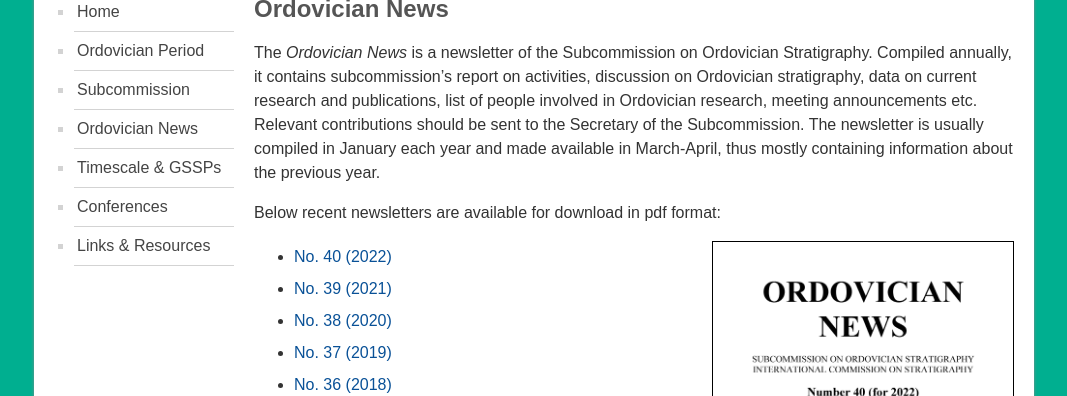
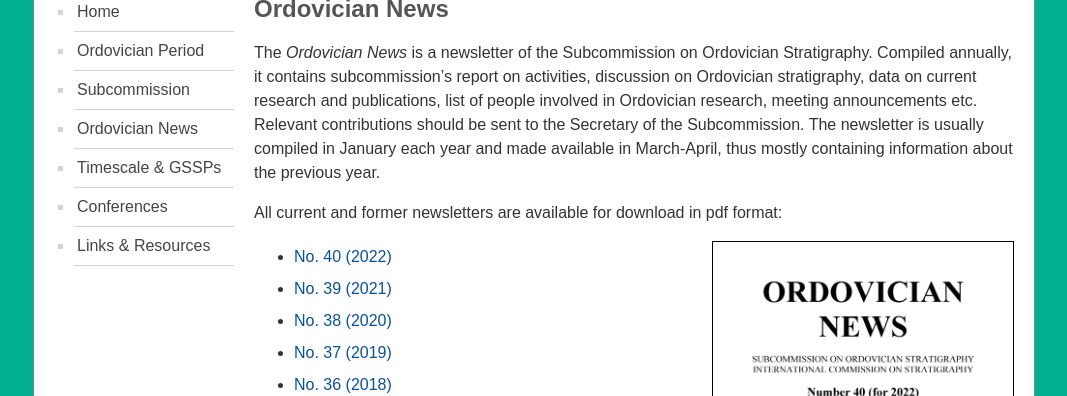
Before and after one commit to whwangChina/subcommission-ordovician, a Jekyll site: the page built from pages/news.md, in a window 1280 px wide. Shown: the part 427-823 px from the top of the page, without its empty margins (106-1173 px from the left). Built offline with Jekyll 4.4.1, drawn with Linux system fonts in a browser that asks for light colours.

Commit message:
Update news.md

```diff
--- a/pages/news.md
+++ b/pages/news.md
@@ -7,7 +7,7 @@ permalink: /news
 
 The *Ordovician News* is a newsletter of the Subcommission on Ordovician Stratigraphy. Compiled annually, it contains subcommission’s report on activities, discussion on Ordovician stratigraphy, data on current research and publications, list of people involved in Ordovician research, meeting announcements etc. Relevant contributions should be sent to the Secretary of the Subcommission. The newsletter is usually compiled in January each year and made available in March-April, thus mostly containing information about the previous year.
 
-Below recent newsletters are available for download in pdf format:
+All current and former newsletters are available for download in pdf format:
 
 <a href="files/Ordovician_News_2022.pdf" style="float:right;">
     <img src="images/Ordovician_News_2022.jpg" style="border:solid 1px black; width:300px;" alt="link to Ordo News" />
```
